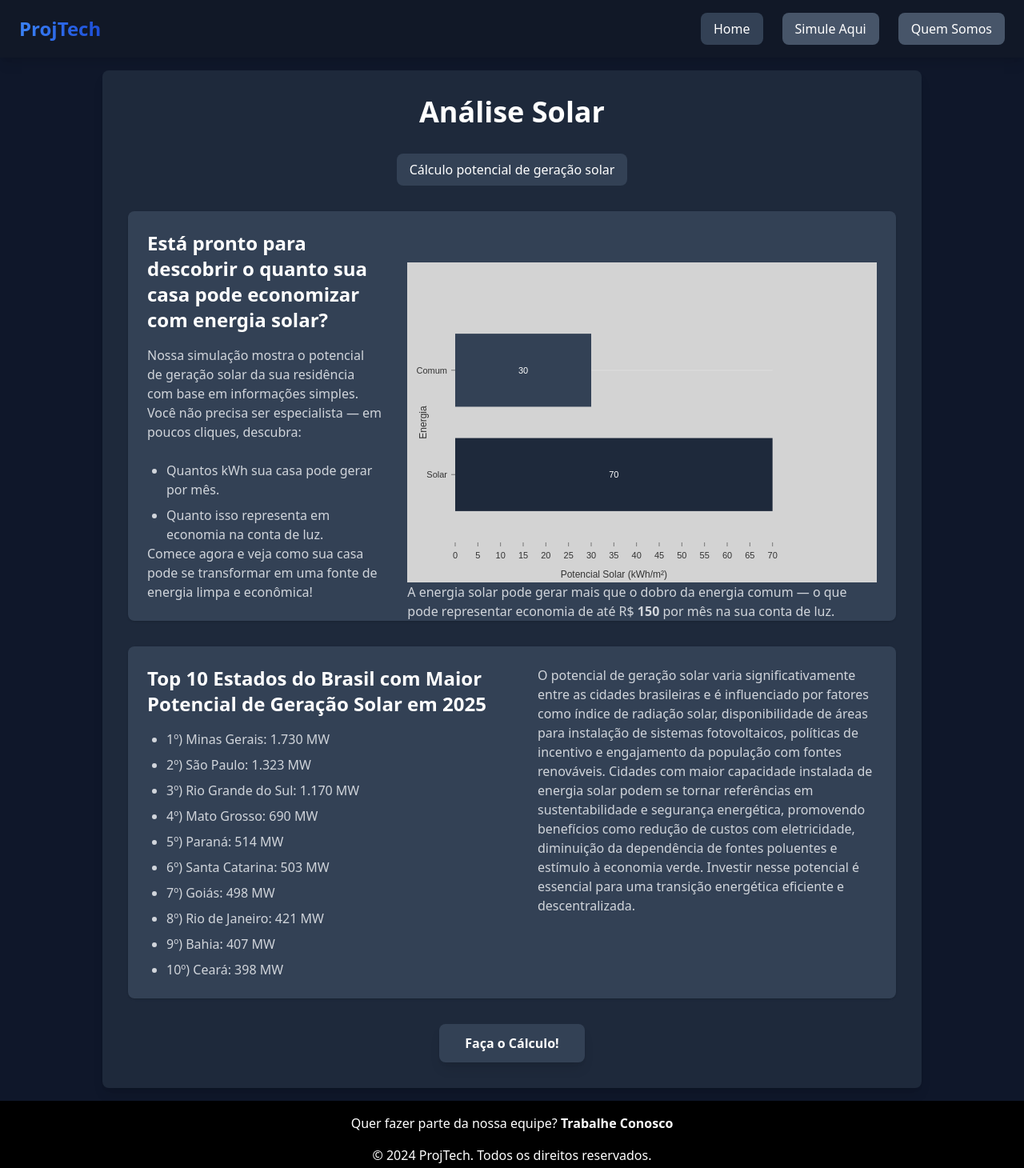
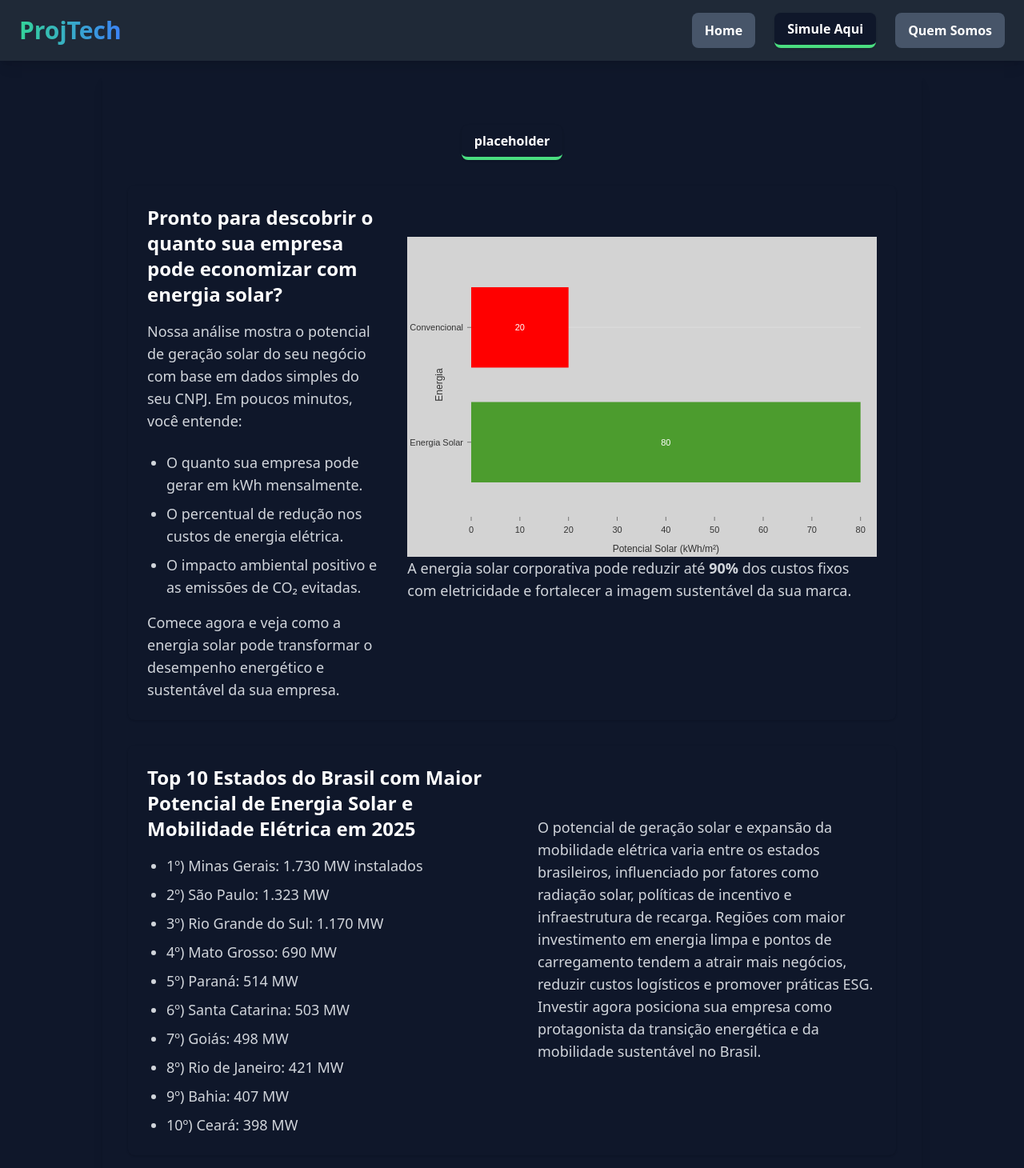
Before and after one commit to gumarson/ProjTech, a Next.js app: page /Calculadora in a window 1280 px wide. Shown: the top 1460 px of the page at 80% size. Built offline with nearby package versions, Linux system fonts and the light colour scheme.

Commit message:
feat: enhance UI components and improve layout for better user experience

```diff
--- a/src/app/Calculadora/page.tsx
+++ b/src/app/Calculadora/page.tsx
@@ -161,13 +161,13 @@ const CalculadoraPage: React.FC = () => {
 
 
   return (
-    <div className="p-8 bg-slate-800 rounded-lg shadow-lg max-w-5xl mx-auto">
+    <div className="p-8  rounded-lg shadow-lg max-w-5xl mx-auto">
       <h1 className="text-4xl font-extrabold mb-8 text-center text-white">
-        Análise Solar
+
       </h1>
       <div className="flex justify-center space-x-4 mb-8">
         <TechAba
-          label="Cálculo potencial de geração solar"
+          label="placeholder"
           isActive={activeTab === "CidadesPotencial"}
           onClick={() => handleTabChange("CidadesPotencial")}
         />
@@ -175,54 +175,55 @@ const CalculadoraPage: React.FC = () => {
 
       {activeTab === "CidadesPotencial" && (
         <div>
-          <div className="flex flex-col md:flex-row md:space-x-8 items-start bg-slate-700 p-6 rounded-lg shadow mb-8">
+          {/* Simulação de economia corporativa */}
+          <div className="flex flex-col md:flex-row md:space-x-8 items-start p-6 rounded-lg shadow mb-8 transition-all duration-300 hover:shadow-accent-300/30">
             <div className="md:w-1/2">
               <h2 className="text-2xl font-semibold text-white mb-4">
-                Está pronto para descobrir o quanto sua casa pode economizar com
-                energia solar?
+                Pronto para descobrir o quanto sua empresa pode economizar com energia solar?
               </h2>
-              <p className="text-base text-gray-300 mb-6">
-                Nossa simulação mostra o potencial de geração solar da sua
-                residência com base em informações simples. Você não precisa ser
-                especialista — em poucos cliques, descubra:
+              <p className="text-lg text-gray-300 mb-6">
+                Nossa análise mostra o potencial de geração solar do seu negócio com base em dados simples do seu CNPJ.
+                Em poucos minutos, você entende:
               </p>
-              <ul className="list-disc pl-6 space-y-2 text-base text-gray-300">
-                <li>Quantos kWh sua casa pode gerar por mês.</li>
-                <li>Quanto isso representa em economia na conta de luz.</li>
+              <ul className="list-disc pl-6 space-y-2 text-lg text-gray-300">
+                <li>O quanto sua empresa pode gerar em kWh mensalmente.</li>
+                <li>O percentual de redução nos custos de energia elétrica.</li>
+                <li>O impacto ambiental positivo e as emissões de CO₂ evitadas.</li>
               </ul>
-              <p className="text-base text-gray-300">
-                Comece agora e veja como sua casa pode se transformar em uma
-                fonte de energia limpa e econômica!
+              <p className="text-lg text-gray-300 mt-4">
+                Comece agora e veja como a energia solar pode transformar o desempenho energético e sustentável da sua empresa.
               </p>
             </div>
-            <div className="mt-10 w-full h-[400px]">
+
+            <div className="mt-10 w-full min-w-[500px]">
               <NivoBarChart
                 data={[
-                  { Energia: "Solar", solar: 70, comum: 0 },
-                  { Energia: "Comum", solar: 0, comum: 30 },
+                  { Energia: "Energia Solar", solar: 80, comum: 0 },
+                  { Energia: "Convencional", solar: 0, comum: 20 },
                 ]}
                 keys={["solar", "comum"]}
                 indexBy="Energia"
                 layout="horizontal"
+                margin={{ top: 20, right: 20, bottom: 50, left: 80 }} // Aumenta o espaço à esquerda
+                colors={["#4c9c2e", "#FF0000"]}
                 tooltipFormatter={(id, value, indexValue) =>
-                  `${indexValue} gera ${value} kWh/m²`
+                  `${indexValue}: ${value}% de eficiência energética`
                 }
               />
-              <h4 className="text-base text-gray-300">
-                A energia solar pode gerar mais que o dobro da energia comum — o
-                que pode representar economia de até R$ <strong>150</strong> por
-                mês na sua conta de luz.
+              <h4 className="text-lg text-gray-300">
+                A energia solar corporativa pode reduzir até <strong>90%</strong> dos custos fixos com eletricidade e fortalecer a imagem sustentável da sua marca.
               </h4>
             </div>
           </div>
 
-          <div className="flex flex-col md:flex-row bg-slate-700 p-6 rounded-lg shadow">
+          {/* Ranking de estados */}
+          <div className="flex flex-col md:flex-row p-6 rounded-lg shadow transition-all duration-300 hover:shadow-accent-300/10">
             <div className="md:w-1/2">
               <h3 className="text-2xl font-bold text-white mb-4">
-                Top 10 Estados do Brasil com Maior Potencial de Geração Solar em 2025
+                Top 10 Estados do Brasil com Maior Potencial de Energia Solar e Mobilidade Elétrica em 2025
               </h3>
-              <ul className="list-disc pl-6 space-y-2 text-gray-300">
-                <li>1º) Minas Gerais: 1.730 MW</li>
+              <ul className="list-disc pl-6 space-y-2 text-gray-300 text-lg">
+                <li>1º) Minas Gerais: 1.730 MW instalados</li>
                 <li>2º) São Paulo: 1.323 MW</li>
                 <li>3º) Rio Grande do Sul: 1.170 MW</li>
                 <li>4º) Mato Grosso: 690 MW</li>
@@ -234,23 +235,17 @@ const CalculadoraPage: React.FC = () => {
                 <li>10º) Ceará: 398 MW</li>
               </ul>
             </div>
+
             <div className="md:w-1/2 md:pl-8">
-              <p className="text-base text-gray-300">
-                O potencial de geração solar varia significativamente entre as
-                cidades brasileiras e é influenciado por fatores como índice de
-                radiação solar, disponibilidade de áreas para instalação de
-                sistemas fotovoltaicos, políticas de incentivo e engajamento da
-                população com fontes renováveis. Cidades com maior capacidade
-                instalada de energia solar podem se tornar referências em
-                sustentabilidade e segurança energética, promovendo benefícios
-                como redução de custos com eletricidade, diminuição da
-                dependência de fontes poluentes e estímulo à economia verde.
-                Investir nesse potencial é essencial para uma transição
-                energética eficiente e descentralizada.
+              <p className="text-gray-300 text-lg mt-16">
+                O potencial de geração solar e expansão da mobilidade elétrica varia entre os estados brasileiros, influenciado por fatores como radiação solar, políticas de incentivo e infraestrutura de recarga.
+                Regiões com maior investimento em energia limpa e pontos de carregamento tendem a atrair mais negócios, reduzir custos logísticos e promover práticas ESG.
+                Investir agora posiciona sua empresa como protagonista da transição energética e da mobilidade sustentável no Brasil.
               </p>
             </div>
           </div>
         </div>
+
       )}
 
 
--- a/src/app/Home/page.tsx
+++ b/src/app/Home/page.tsx
@@ -10,130 +10,91 @@ const ChartComponent = dynamic(() => import("@/components/Charts/PieChart"), {
 
 const Home: React.FC = () => {
   return (
-    <div className="bg-slate-700 p-8">
-      <h1 className="text-4xl font-bold text-white text-center mb-8">
-        Energia Solar
-      </h1>
+    <div className="p-8">
 
-      <section className="bg-primary-700 p-8 rounded-xl shadow-2xl mb-8 transition-all duration-300 hover:shadow-accent-300/10">
-        <h2 className="text-3xl font-bold text-white mb-6 border-b border-accent-400/30 pb-4">
-          O que fazemos?
+      <section className=" p-8 rounded-xl shadow-2xl mb-8 transition-all duration-300 hover:shadow-accent-300/10">
+        <h2 className="text-3xl font-bold text-white mb-6 border-b border-blue-400/30 pb-4">
+          Nossa Missão
         </h2>
-        <div className="bg-primary-800 p-6 rounded-lg">
-          <p className="text-gray-300 leading-relaxed bg-slate-700 p-4 rounded-lg">
-            Nossa missão é clara: permitir que qualquer pessoa, de forma simples e
-            acessível, possa entender o potencial de geração de energia solar em
-            sua residência. Por meio de uma plataforma intuitiva, oferecemos uma
-            análise prática que ajuda a visualizar como o uso da energia solar
-            pode contribuir para um consumo mais consciente e sustentável. Criamos
-            este projeto com o objetivo de tornar o conhecimento sobre energia
-            solar mais próximo da realidade das pessoas. Sabemos que, muitas
-            vezes, esse tipo de informação pode parecer técnico ou distante, por
-            isso desenvolvemos uma ferramenta que facilita esse entendimento e
-            ajuda na tomada de decisões. Acreditamos que, ao mostrar de forma
-            clara e objetiva como a energia solar pode ser aproveitada em cada
-            casa, podemos incentivar escolhas mais sustentáveis e inteligentes.
-            Nosso propósito é empoderar o usuário, oferecendo informações úteis e
-            acessíveis para promover um futuro com mais energia limpa e
-            eficiência.
+        <div className="">
+          <p className="text-gray-300 leading-relaxed  p-4 rounded-lg text-xl">
+            Reduza custos e impulsione seu negócio com energia solar e soluções de carregamento elétrico corporativo.
           </p>
         </div>
       </section>
 
-      <section className="bg-primary-700 p-8 rounded-xl shadow-2xl mb-8 transition-all duration-300 hover:shadow-accent-300/10">
+      <section className="p-8 rounded-xl shadow-2xl mb-8 transition-all duration-300 hover:shadow-accent-300/10">
         <h2 className="text-3xl font-bold text-white mb-6 border-b border-accent-400/30 pb-4">
-          Por que investir em energia solar residencial?
+          Por que investir em energia sustentável para sua empresa?
         </h2>
-        <div className="bg-primary-800 p-6 rounded-lg">
-          <div className="flex flex-col lg:flex-row justify-between items-center gap-4">
-            <div className="flex flex-col items-center lg:w-1/3">
-              <h3 className="text-white font-bold mb-2">
-                Impacto da Energia Solar (2024-2025)
-              </h3>
+
+        <div className="flex flex-col lg:flex-row justify-center items-start gap-8">
+          {/* Gráficos lado a lado */}
+          <div className="flex-1 flex flex-col items-center">
+            <h3 className="text-white font-bold mb-2">
+              Crescimento da Energia Solar Corporativa (2024–2025)
+            </h3>
+            <div className="w-full max-w-md">
               <ChartComponent
-                series={[30, 70]}
-                labels={["Uso de Fontes Poluentes", "Energia Limpa"]}
+                series={[25, 75]}
+                labels={["Fontes Tradicionais", "Energia Solar Corporativa"]}
+                colors={["#FF0000", "#4c9c2e"]}
               />
             </div>
-            <div className="flex flex-col items-center lg:w-1/3">
-              <h3 className="text-white font-bold mb-2">
-                Projeção de Economia Residencial (2024-2025)
-              </h3>
+          </div>
+
+          <div className="flex-1 flex flex-col items-center">
+            <h3 className="text-white font-bold mb-2">
+              Redução Média de Custos Empresariais (2024–2025)
+            </h3>
+            <div className="w-full max-w-md">
               <ChartComponent
-                series={[10, 90]}
-                labels={["Custo Atualmente Pago", "Economia com Solar"]}
+                series={[20, 80]}
+                labels={["Custo Anterior", "Economia com Solar"]}
+                colors={["#FF0000", "#4c9c2e"]}
               />
-            </div>
-            {/* <div className="flex flex-col items-center lg:w-1/3">
-            <h3 className="text-sky-900 font-bold mb-2">
-              Projeção de Economia Residencial
-            </h3>
-            <ChartComponent
-              series={[40, 60]}
-              labels={["Custo Atual", "Economia com Solar"]}
-              colors={["#ff7f50", "#22d3ee"]}
-            />
-          </div> */}
-            <div className="bg-slate-600 p-4 rounded-lg shadow-md lg:w-1/3 mt-4 lg:mt-0">
-              <h3 className="text-white font-bold mb-2">
-                Benefícios de Investir em Energia Solar
-              </h3>
-              <p className="text-white">
-                De acordo com o Portal Solar, investir em energia solar traz
-                diversos benefícios para o consumidor residencial:
-              </p>
-              <ul className="text-white mt-2 list-disc list-inside">
-                <li>
-                  <strong>Economia na conta de luz:</strong> Um sistema solar pode
-                  reduzir até 95% dos custos com energia elétrica, gerando
-                  economia a longo prazo.
-                </li>
-                <li>
-                  <strong>Retorno garantido:</strong> O investimento se paga, em
-                  média, entre 4 a 6 anos, com vida útil dos painéis de até 25
-                  anos.
-                </li>
-                <li>
-                  <strong>Valorização do imóvel:</strong> Casas com energia solar
-                  se tornam mais atrativas no mercado e podem ter maior valor de
-                  venda.
-                </li>
-                <li>
-                  <strong>Baixa manutenção:</strong> Sistemas solares exigem pouca
-                  manutenção e têm alta durabilidade.
-                </li>
-                <li>
-                  <strong>Sustentabilidade na prática:</strong> Cada residência
-                  que adota energia solar ajuda a reduzir a emissão de CO₂ e o uso
-                  de fontes poluentes.
-                </li>
-              </ul>
-              <p className="text-gray-700 mt-2">
-                Investir em energia solar é unir economia, independência
-                energética e cuidado com o meio ambiente.
-              </p>
             </div>
           </div>
         </div>
+
+        {/* Texto de benefícios embaixo */}
+        <div className="mt-10 p-4 rounded-lg shadow-md">
+          <h3 className="text-white font-bold mb-2">
+            Benefícios de investir em energia solar e mobilidade elétrica corporativa
+          </h3>
+          <p className="text-white">
+            Empresas que adotam soluções sustentáveis não apenas reduzem custos operacionais,
+            mas também fortalecem sua imagem de marca e se alinham às metas ESG (Environmental, Social and Governance).
+          </p>
+          <ul className="text-white mt-2 list-disc list-inside text-lg">
+            <li>
+              <strong>Redução de custos fixos:</strong> Sistemas fotovoltaicos podem reduzir até 90% da conta de energia do seu CNPJ.
+            </li>
+            <li>
+              <strong>Retorno sobre o investimento:</strong> Payback médio entre 3 e 5 anos, com painéis de alta durabilidade (25+ anos).
+            </li>
+            <li>
+              <strong>Valorização da marca:</strong> Projetos sustentáveis aumentam a credibilidade e atraem clientes e investidores.
+            </li>
+            <li>
+              <strong>Pontos de carregamento elétrico:</strong> Prepare sua empresa para a nova era da mobilidade sustentável,
+              oferecendo infraestrutura para veículos elétricos.
+            </li>
+            <li>
+              <strong>Conformidade e sustentabilidade:</strong> Contribua para a redução de emissões de CO₂ e cumpra metas ambientais corporativas.
+            </li>
+          </ul>
+          <p className="mt-4 text-white">
+            Investir em energia solar e mobilidade elétrica é transformar sua empresa em referência de inovação, economia e responsabilidade ambiental.
+          </p>
+        </div>
       </section>
 
-      <section className="bg-primary-700 p-8 rounded-xl shadow-2xl mb-8 transition-all duration-300 hover:shadow-accent-300/10 flex flex-col lg:flex-row justify-between items-center">
-        <div className="lg:w-2/3">
-          <h2 className="text-3xl font-bold text-white mb-4">
-            Como funciona?
-          </h2>
-          <p className="text-gray-300 leading-relaxed bg-slate-600 p-4 rounded-lg">
-            Nosso sistema de análise solar é simples e rápido. Você só precisa
-            informar dados básicos sobre a localização e características da sua
-            residência. Com essas informações, o sistema estima o potencial de
-            geração de energia solar no local, ajudando você a entender como
-            aproveitar melhor essa fonte limpa e econômica.
-          </p>
-        </div>
-        <div className="mt-4 lg:mt-0">
-          <Button label="Faça o Teste Agora" route="/Calculadora" />
-        </div>
+
+      <section className=" p-8 rounded-xl shadow-2xl mb-8 transition-all duration-300 hover:shadow-accent-300/10 flex justify-center">
+        <Button label="Faça o Teste Agora" route="/Calculadora" />
       </section>
+
     </div>
   );
 };
--- a/src/app/layout.tsx
+++ b/src/app/layout.tsx
@@ -9,9 +9,9 @@ import './global.css';
 const HomeLayout: React.FC<{ children: React.ReactNode }> = ({ children }) => {
   return (
     <html lang="pt-BR">
-      <body className="bg-slate-900">
+      <body className="bg-slate-900 flex flex-col min-h-screen">
         <Header />
-        <main className="container mx-auto p-4">
+        <main className="container mx-auto p-4 flex-1">
           {children}
         </main>
         <Footer />
--- a/src/components/Buttons/button.tsx
+++ b/src/components/Buttons/button.tsx
@@ -23,7 +23,7 @@ const Button: React.FC<ButtonProps> = ({ label, route, onClick }) => {
   return (
   <button
     onClick={handleClick}
-    className="bg-slate-700 hover:bg-slate-800 text-white font-semibold py-3 px-8 rounded-lg
+    className="bg-slate-600 hover:bg-slate-700 text-white font-semibold py-3 px-8 rounded-lg
     transition-all duration-300 ease-in-out transform hover:scale-105
     shadow-lg hover:shadow-xl"
   >
--- a/src/components/Charts/NivoSolarBarChart.tsx
+++ b/src/components/Charts/NivoSolarBarChart.tsx
@@ -2,13 +2,14 @@
 
 import { ResponsiveBar } from "@nivo/bar";
 
-interface NivoBarChartProps {
+export interface NivoBarChartProps {
   data: any[];
   keys: string[];
   indexBy: string;
-  layout?: "vertical" | "horizontal";
-  colors?: {scheme: "nivo"} | string[] | ((bar: any) => string);
+  layout?: "horizontal" | "vertical";
+  colors?: string[];
   tooltipFormatter?: (id: string, value: number, indexValue: string) => string;
+  margin?: { top: number; right: number; bottom: number; left: number }; // Adicione esta linha
 }
 
 const industrialColors = [
@@ -25,8 +26,9 @@ const NivoBarChart = ({
   keys,
   indexBy,
   layout = "vertical",
-  colors = industrialColors, // alterado aqui
+  colors = industrialColors,
   tooltipFormatter,
+  margin = { top: 20, right: 20, bottom: 40, left: 60 }, // Valor padrão
 }: NivoBarChartProps) => {
   return (
     <div style={{ height: 400, width: "100%", backgroundColor: "lightgray" }}>
@@ -34,7 +36,7 @@ const NivoBarChart = ({
         data={data}
         keys={keys}
         indexBy={indexBy}
-        margin={{ top: 50, right: 130, bottom: 50, left: 60 }}
+        margin={margin}
         padding={0.3}
         layout={layout}
         colors={colors}
--- a/src/components/Footer/footer.tsx
+++ b/src/components/Footer/footer.tsx
@@ -19,7 +19,7 @@ const Footer: React.FC = () => {
       <p className="text-white">
         Quer fazer parte da nossa equipe?{" "}
         <span
-          className="text-white-800 font-bold cursor-pointer hover:underline"
+          className="text-blue-700 font-bold cursor-pointer hover:underline "
           onClick={handleOpenModal}
         >
           Trabalhe Conosco
--- a/src/components/NavBar/navbar.tsx
+++ b/src/components/NavBar/navbar.tsx
@@ -1,33 +1,34 @@
 "use client";
 
 import React from 'react';
-import { useRouter } from 'next/navigation';
+import { useRouter, usePathname } from 'next/navigation';
 import TechAba from '../Tabs/TechTab';
 
 const Header: React.FC = () => {
   const router = useRouter();
+  const pathname = usePathname();
 
   return (
-  <header className="bg-primary-800 text-white shadow-lg">
+  <header className="bg-primary-700 text-white shadow-lg">
     <div className="container mx-auto px-6 py-4">
       <div className="flex justify-between items-center">
-        <h1 className="text-2xl font-bold bg-gradient-to-r from-accent-300 to-accent-500 bg-clip-text text-transparent">
+        <h1 className="text-3xl font-bold bg-gradient-to-r from-emerald-400 to-blue-500 bg-clip-text text-transparent">
           ProjTech
         </h1>
         <nav className="hidden md:flex space-x-6">
           <TechAba
             label="Home"
-            isActive={true}
+            isActive={pathname === '/Home' || pathname === '/'}
             onClick={() => router.push('/Home')}
           />
           <TechAba
             label="Simule Aqui"
-            isActive={false}
+            isActive={pathname === '/Calculadora'}
             onClick={() => router.push('/Calculadora')}
           />
           <TechAba
             label="Quem Somos"
-            isActive={false}
+            isActive={pathname === '/QuemSomos'}
             onClick={() => router.push('/QuemSomos')}
           />
         </nav>
--- a/src/components/Tabs/TechTab.tsx
+++ b/src/components/Tabs/TechTab.tsx
@@ -12,11 +12,11 @@ const TechAba: React.FC<TechAbaProps> = ({ label, isActive, onClick }) => {
   return (
     <button
       onClick={onClick}
-      className={`px-4 py-2 rounded-lg transition-colors duration-200 ${
-        isActive
-          ? 'bg-slate-700 text-white'
-          : 'bg-slate-600 text-white-900 hover:bg-slate-500'
-      }`}
+      className={`px-4 py-2 rounded-lg transition-colors duration-200 font-semibold
+        ${isActive
+          ? 'bg-slate-900 text-white border-b-4 border-green-400 shadow'
+          : 'bg-slate-600 text-white hover:bg-slate-700'
+        }`}
     >
       {label}
     </button>
```
Also changed, not shown: src/app/QuemSomos/page.tsx (+9 -66 lines).
